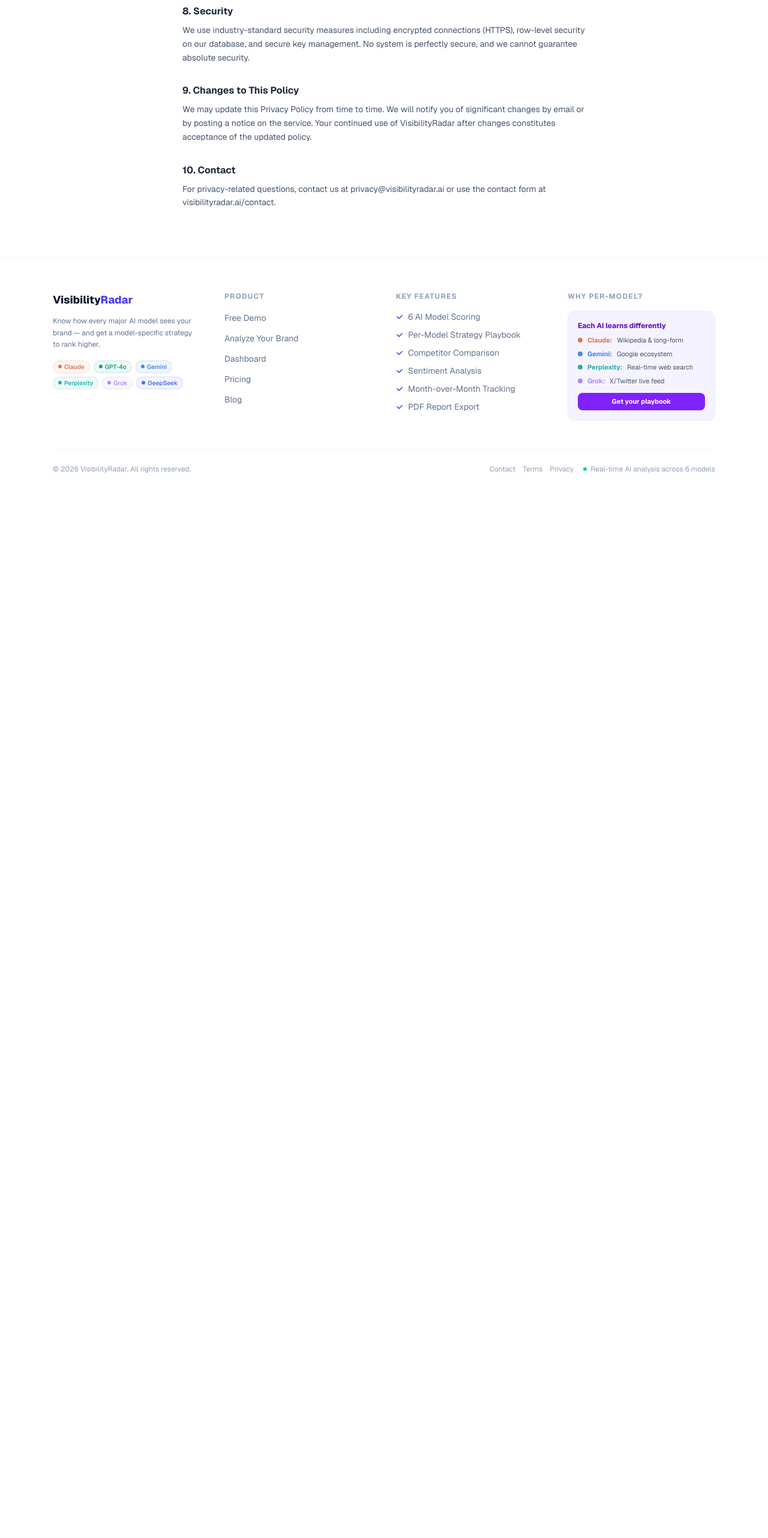
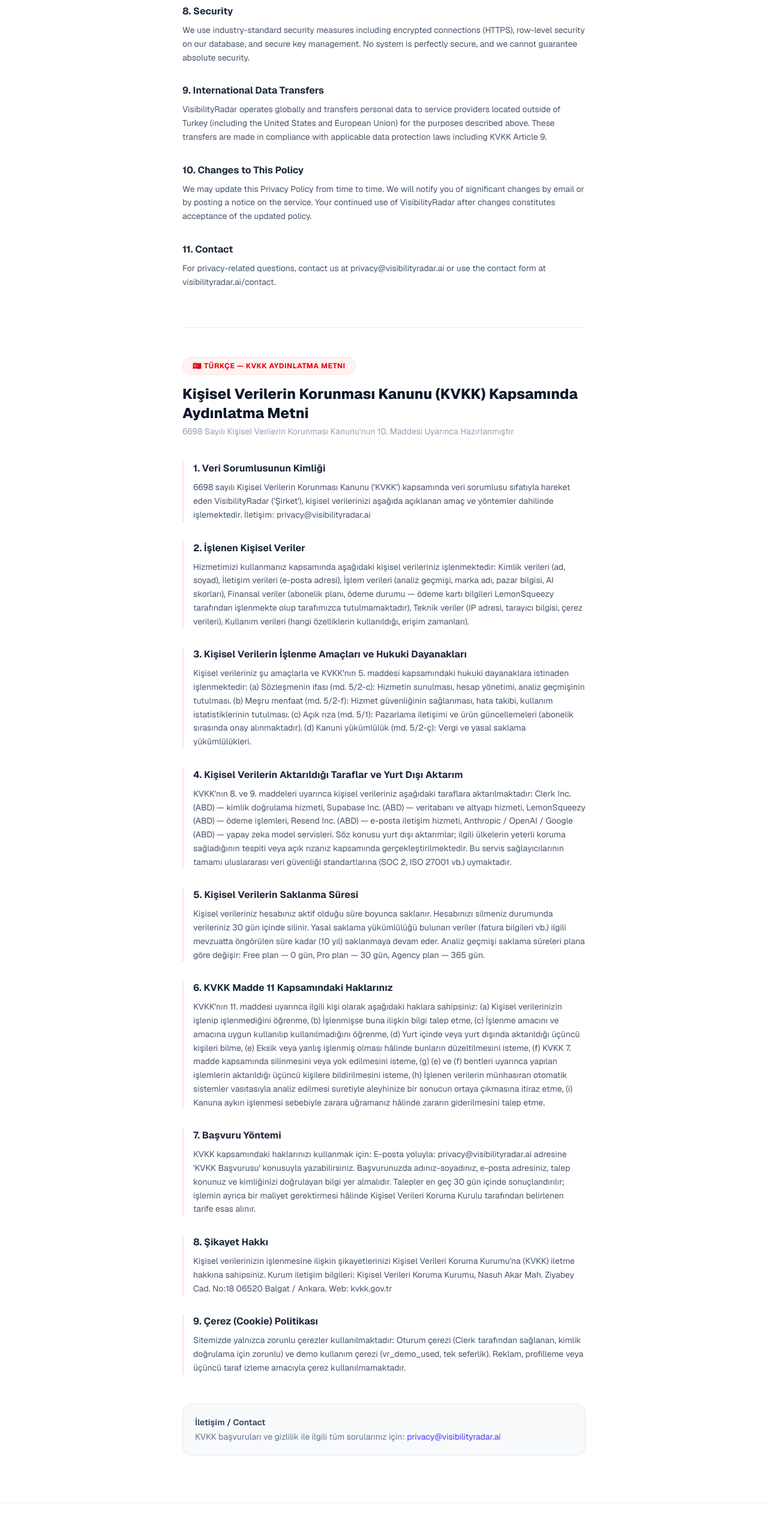
Before and after one commit to sarefe12-sudo/visibility, a Next.js app in the folder frontend/: page /privacy in a window 1280 px wide. Shown: the part 1100-3664 px from the top of the page at 60% size. Before the commit the page ends 1946 px from the top, so only its background shows below. Built offline with nearby package versions, Linux system fonts and the light colour scheme; no server answers.

Commit message:
Fix TypeScript build errors: replace .then().catch() with void

```diff
--- a/frontend/app/api/admin/users/route.ts
+++ b/frontend/app/api/admin/users/route.ts
@@ -60,12 +60,12 @@ export async function PATCH(req: Request) {
   if (error) return NextResponse.json({ error: error.message }, { status: 500 })
 
   // audit log — fire and forget, ignore errors if table doesn't exist yet
-  supabase.from('audit_logs').insert({
+  void supabase.from('audit_logs').insert({
     actor_email: ADMIN_EMAIL,
     action: `admin_update_user`,
     target_id: userId,
     details: safe,
-  }).then(() => {}).catch(() => {})
+  })
 
   return NextResponse.json({ user: data })
 }
--- a/frontend/app/api/cancel-subscription/route.ts
+++ b/frontend/app/api/cancel-subscription/route.ts
@@ -63,12 +63,12 @@ export async function POST(req: Request) {
   await supabase.from('users').update({ tier: 'free' }).eq('id', user.id)
 
   // Audit log
-  supabase.from('audit_logs').insert({
+  void supabase.from('audit_logs').insert({
     admin_email: email,
     action: 'self_cancel',
     target_user_email: user.email ?? email,
     details: `Reason: ${reason}${customNote ? ` — ${customNote}` : ''}`,
-  }).then(() => {}).catch(() => {})
+  })
 
   return NextResponse.json({ ok: true })
 }
--- a/frontend/app/privacy/page.tsx
+++ b/frontend/app/privacy/page.tsx
@@ -2,23 +2,13 @@ import AppHeader from "@/components/AppHeader";
 import type { Metadata } from "next";
 
 export const metadata: Metadata = {
-  title: "Privacy Policy",
-  description: "VisibilityRadar Privacy Policy — how we collect, use, and protect your data.",
+  title: "Privacy Policy & KVKK Aydınlatma Metni",
+  description: "VisibilityRadar Privacy Policy and KVKK (Turkish Personal Data Protection Law) disclosure.",
   alternates: { canonical: "/privacy" },
   robots: { index: false, follow: false },
 };
 
-export default function PrivacyPage() {
-  return (
-    <main className="min-h-screen bg-white">
-      <AppHeader />
-      <article className="pt-24 pb-20 px-6">
-        <div className="mx-auto max-w-2xl">
-          <h1 className="text-4xl font-extrabold text-slate-900 mb-2">Privacy Policy</h1>
-          <p className="text-sm text-slate-400 mb-10">Last updated: June 24, 2026</p>
-
-          <div className="space-y-8 text-slate-600 leading-relaxed text-sm">
-            {[
+const SECTIONS_EN = [
   {
     title: "1. Information We Collect",
     body: "We collect information you provide directly, such as your email address when you sign up or submit a form. We also collect usage data such as which brands you analyze, your analysis scores, and basic analytics about how you use the service. We do not collect payment card data — payments are processed securely by LemonSqueezy."
@@ -52,20 +42,104 @@ export default function PrivacyPage() {
     body: "We use industry-standard security measures including encrypted connections (HTTPS), row-level security on our database, and secure key management. No system is perfectly secure, and we cannot guarantee absolute security."
   },
   {
-                title: "9. Changes to This Policy",
+    title: "9. International Data Transfers",
+    body: "VisibilityRadar operates globally and transfers personal data to service providers located outside of Turkey (including the United States and European Union) for the purposes described above. These transfers are made in compliance with applicable data protection laws including KVKK Article 9."
+  },
+  {
+    title: "10. Changes to This Policy",
     body: "We may update this Privacy Policy from time to time. We will notify you of significant changes by email or by posting a notice on the service. Your continued use of VisibilityRadar after changes constitutes acceptance of the updated policy."
   },
   {
-                title: "10. Contact",
+    title: "11. Contact",
     body: "For privacy-related questions, contact us at privacy@visibilityradar.ai or use the contact form at visibilityradar.ai/contact."
   },
-            ].map(section => (
+];
+
+const KVKK_SECTIONS = [
+  {
+    title: "1. Veri Sorumlusunun Kimliği",
+    body: "6698 sayılı Kişisel Verilerin Korunması Kanunu ('KVKK') kapsamında veri sorumlusu sıfatıyla hareket eden VisibilityRadar ('Şirket'), kişisel verilerinizi aşağıda açıklanan amaç ve yöntemler dahilinde işlemektedir. İletişim: privacy@visibilityradar.ai"
+  },
+  {
+    title: "2. İşlenen Kişisel Veriler",
+    body: "Hizmetimizi kullanmanız kapsamında aşağıdaki kişisel verileriniz işlenmektedir: Kimlik verileri (ad, soyad), İletişim verileri (e-posta adresi), İşlem verileri (analiz geçmişi, marka adı, pazar bilgisi, AI skorları), Finansal veriler (abonelik planı, ödeme durumu — ödeme kartı bilgileri LemonSqueezy tarafından işlenmekte olup tarafımızca tutulmamaktadır), Teknik veriler (IP adresi, tarayıcı bilgisi, çerez verileri), Kullanım verileri (hangi özelliklerin kullanıldığı, erişim zamanları)."
+  },
+  {
+    title: "3. Kişisel Verilerin İşlenme Amaçları ve Hukuki Dayanakları",
+    body: "Kişisel verileriniz şu amaçlarla ve KVKK'nın 5. maddesi kapsamındaki hukuki dayanaklara istinaden işlenmektedir: (a) Sözleşmenin ifası (md. 5/2-c): Hizmetin sunulması, hesap yönetimi, analiz geçmişinin tutulması. (b) Meşru menfaat (md. 5/2-f): Hizmet güvenliğinin sağlanması, hata takibi, kullanım istatistiklerinin tutulması. (c) Açık rıza (md. 5/1): Pazarlama iletişimi ve ürün güncellemeleri (abonelik sırasında onay alınmaktadır). (d) Kanuni yükümlülük (md. 5/2-ç): Vergi ve yasal saklama yükümlülükleri."
+  },
+  {
+    title: "4. Kişisel Verilerin Aktarıldığı Taraflar ve Yurt Dışı Aktarım",
+    body: "KVKK'nın 8. ve 9. maddeleri uyarınca kişisel verileriniz aşağıdaki taraflara aktarılmaktadır: Clerk Inc. (ABD) — kimlik doğrulama hizmeti, Supabase Inc. (ABD) — veritabanı ve altyapı hizmeti, LemonSqueezy (ABD) — ödeme işlemleri, Resend Inc. (ABD) — e-posta iletişim hizmeti, Anthropic / OpenAI / Google (ABD) — yapay zeka model servisleri. Söz konusu yurt dışı aktarımlar; ilgili ülkelerin yeterli koruma sağladığının tespiti veya açık rızanız kapsamında gerçekleştirilmektedir. Bu servis sağlayıcılarının tamamı uluslararası veri güvenliği standartlarına (SOC 2, ISO 27001 vb.) uymaktadır."
+  },
+  {
+    title: "5. Kişisel Verilerin Saklanma Süresi",
+    body: "Kişisel verileriniz hesabınız aktif olduğu süre boyunca saklanır. Hesabınızı silmeniz durumunda verileriniz 30 gün içinde silinir. Yasal saklama yükümlülüğü bulunan veriler (fatura bilgileri vb.) ilgili mevzuatta öngörülen süre kadar (10 yıl) saklanmaya devam eder. Analiz geçmişi saklama süreleri plana göre değişir: Free plan — 0 gün, Pro plan — 30 gün, Agency plan — 365 gün."
+  },
+  {
+    title: "6. KVKK Madde 11 Kapsamındaki Haklarınız",
+    body: "KVKK'nın 11. maddesi uyarınca ilgili kişi olarak aşağıdaki haklara sahipsiniz: (a) Kişisel verilerinizin işlenip işlenmediğini öğrenme, (b) İşlenmişse buna ilişkin bilgi talep etme, (c) İşlenme amacını ve amacına uygun kullanılıp kullanılmadığını öğrenme, (d) Yurt içinde veya yurt dışında aktarıldığı üçüncü kişileri bilme, (e) Eksik veya yanlış işlenmiş olması hâlinde bunların düzeltilmesini isteme, (f) KVKK 7. madde kapsamında silinmesini veya yok edilmesini isteme, (g) (e) ve (f) bentleri uyarınca yapılan işlemlerin aktarıldığı üçüncü kişilere bildirilmesini isteme, (h) İşlenen verilerin münhasıran otomatik sistemler vasıtasıyla analiz edilmesi suretiyle aleyhinize bir sonucun ortaya çıkmasına itiraz etme, (i) Kanuna aykırı işlenmesi sebebiyle zarara uğramanız hâlinde zararın giderilmesini talep etme."
+  },
+  {
+    title: "7. Başvuru Yöntemi",
+    body: "KVKK kapsamındaki haklarınızı kullanmak için: E-posta yoluyla: privacy@visibilityradar.ai adresine 'KVKK Başvurusu' konusuyla yazabilirsiniz. Başvurunuzda adınız-soyadınız, e-posta adresiniz, talep konunuz ve kimliğinizi doğrulayan bilgi yer almalıdır. Talepler en geç 30 gün içinde sonuçlandırılır; işlemin ayrıca bir maliyet gerektirmesi hâlinde Kişisel Verileri Koruma Kurulu tarafından belirlenen tarife esas alınır."
+  },
+  {
+    title: "8. Şikayet Hakkı",
+    body: "Kişisel verilerinizin işlenmesine ilişkin şikayetlerinizi Kişisel Verileri Koruma Kurumu'na (KVKK) iletme hakkına sahipsiniz. Kurum iletişim bilgileri: Kişisel Verileri Koruma Kurumu, Nasuh Akar Mah. Ziyabey Cad. No:18 06520 Balgat / Ankara. Web: kvkk.gov.tr"
+  },
+  {
+    title: "9. Çerez (Cookie) Politikası",
+    body: "Sitemizde yalnızca zorunlu çerezler kullanılmaktadır: Oturum çerezi (Clerk tarafından sağlanan, kimlik doğrulama için zorunlu) ve demo kullanım çerezi (vr_demo_used, tek seferlik). Reklam, profilleme veya üçüncü taraf izleme amacıyla çerez kullanılmamaktadır."
+  },
+];
+
+export default function PrivacyPage() {
+  return (
+    <main className="min-h-screen bg-white">
+      <AppHeader />
+      <article className="pt-24 pb-20 px-6">
+        <div className="mx-auto max-w-2xl">
+          <h1 className="text-4xl font-extrabold text-slate-900 mb-2">Privacy Policy</h1>
+          <p className="text-sm text-slate-400 mb-10">Last updated: June 25, 2026</p>
+
+          {/* English Privacy Policy */}
+          <div className="space-y-8 text-slate-600 leading-relaxed text-sm mb-16">
+            {SECTIONS_EN.map(section => (
               <section key={section.title}>
                 <h2 className="text-base font-bold text-slate-800 mb-2">{section.title}</h2>
                 <p>{section.body}</p>
               </section>
             ))}
           </div>
+
+          {/* KVKK Divider */}
+          <div className="border-t-2 border-slate-100 pt-12 mb-10">
+            <div className="inline-flex items-center gap-2 rounded-full bg-red-50 border border-red-100 px-4 py-1.5 mb-4">
+              <span className="text-xs font-bold text-red-600 uppercase tracking-wider">🇹🇷 Türkçe — KVKK Aydınlatma Metni</span>
+            </div>
+            <h2 className="text-2xl font-extrabold text-slate-900 mb-1">
+              Kişisel Verilerin Korunması Kanunu (KVKK) Kapsamında Aydınlatma Metni
+            </h2>
+            <p className="text-sm text-slate-400 mb-8">
+              6698 Sayılı Kişisel Verilerin Korunması Kanunu'nun 10. Maddesi Uyarınca Hazırlanmıştır
+            </p>
+          </div>
+
+          {/* KVKK Sections */}
+          <div className="space-y-8 text-slate-600 leading-relaxed text-sm">
+            {KVKK_SECTIONS.map(section => (
+              <section key={section.title} className="border-l-2 border-red-100 pl-4">
+                <h2 className="text-base font-bold text-slate-800 mb-2">{section.title}</h2>
+                <p>{section.body}</p>
+              </section>
+            ))}
+          </div>
+
+          <div className="mt-12 rounded-2xl bg-slate-50 border border-slate-200 p-5 text-sm text-slate-500">
+            <p className="font-semibold text-slate-700 mb-1">İletişim / Contact</p>
+            <p>KVKK başvuruları ve gizlilik ile ilgili tüm sorularınız için: <a href="mailto:privacy@visibilityradar.ai" className="text-indigo-600 hover:underline">privacy@visibilityradar.ai</a></p>
+          </div>
         </div>
       </article>
     </main>
```
Lines whose indentation alone changed are shown as unchanged.
